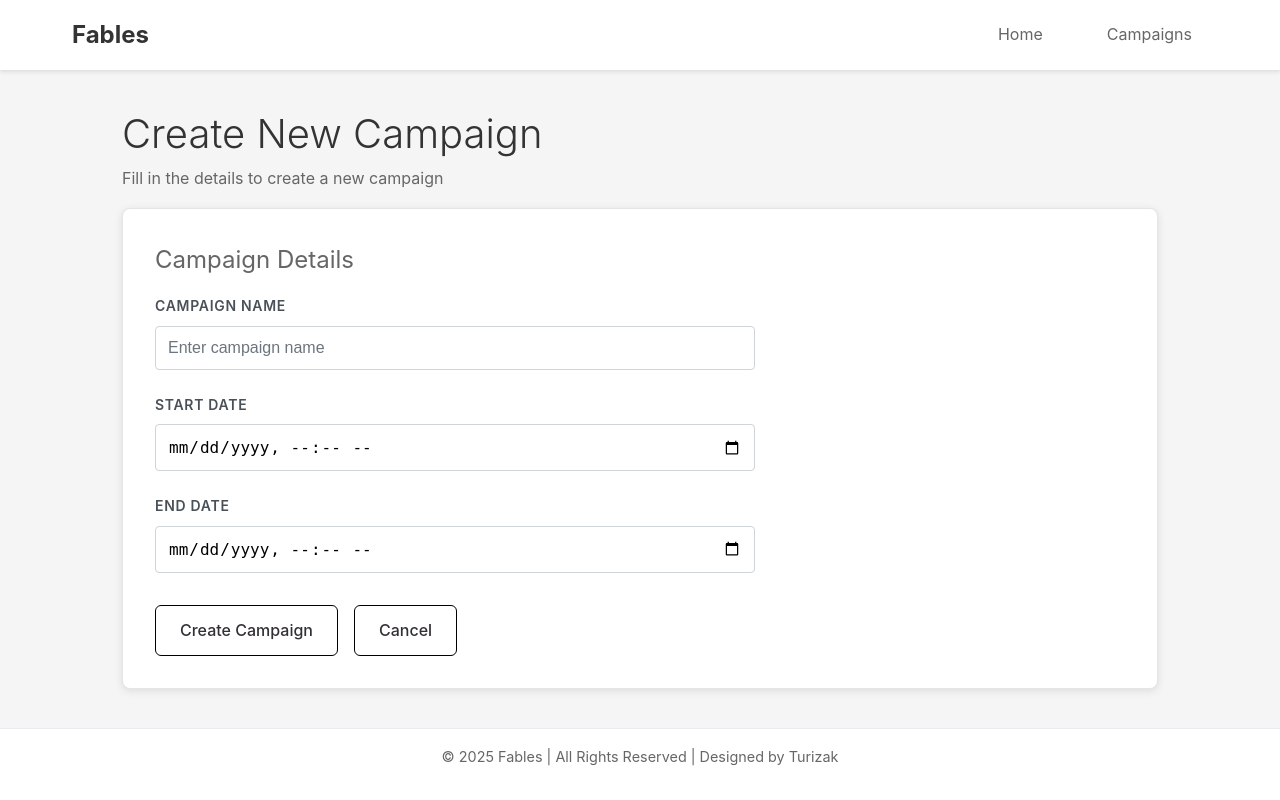
After one commit to Turizak/fables, a Django app: page /campaigns/create/ in a window 1280 px wide. The commit adds this page. Run offline with Django 5.2, Linux system fonts and the light colour scheme.

Commit message:
create campaign form
format

add dev docker configs so .venv doesnt get overwritten

readme

```diff
--- a/campaigns/urls.py
+++ b/campaigns/urls.py
@@ -3,4 +3,5 @@ from . import views
 
 urlpatterns = [
     path("", views.campaigns, name="campaigns"),
+    path("create/", views.create_campaign, name="create_campaign"),
 ]
--- a/campaigns/views.py
+++ b/campaigns/views.py
@@ -1,4 +1,5 @@
-from django.shortcuts import render
+from django.shortcuts import render, redirect
+from django.contrib import messages
 from datetime import datetime
 
 
@@ -41,3 +42,21 @@ def campaigns(request):
     ]
 
     return render(request, "campaigns/campaigns.html", {"campaigns": mock_campaigns})
+
+
+def create_campaign(request):
+    if request.method == "POST":
+        name = request.POST.get("name")
+        start_date = request.POST.get("start_date")
+        # end_date = request.POST.get("end_date")
+
+        if not name or not start_date:
+            messages.error(request, "Campaign name and start date are required.")
+            return render(request, "campaigns/create_campaign.html")
+
+        # TODO: Save campaign to database when models are implemented
+        # For now, just show success message and redirect
+        messages.success(request, f"Campaign '{name}' created successfully!")
+        return redirect("campaigns")
+
+    return render(request, "campaigns/create_campaign.html")
--- a/static/css/base.css
+++ b/static/css/base.css
@@ -3,6 +3,39 @@
   margin: 0;
   padding: 0;
   box-sizing: border-box;
+}
+
+.btn {
+  display: inline-block;
+  padding: 0.75rem 1.5rem;
+  border-radius: 6px;
+  text-decoration: none;
+  font-weight: 500;
+  transition: all 0.2s ease;
+  border: 1px solid #000;
+}
+
+.btn-primary {
+  background-color: white;
+  color: #322f35;
+}
+
+.btn-primary:hover {
+  background-color: #f8f9fa;
+  transform: translateY(-2px);
+}
+
+.btn-secondary {
+  background-color: transparent;
+  color: white;
+  border-color: white;
+}
+
+.btn-secondary:hover {
+  background-color: white;
+  color: #322f35;
+  transform: translateY(-2px);
+  border-color: #000;
 }
 
 body {
@@ -103,7 +136,7 @@ body {
 /* Main content */
 .main-content {
   flex: 1;
-  max-width: 1200px;
+  max-width: 1100px;
   margin: 0 auto;
   padding: 2rem;
   width: 100%;
--- a/static/css/campaigns.css
+++ b/static/css/campaigns.css
@@ -6,6 +6,17 @@
   border: 1px solid rgba(0, 0, 0, 0.1);
   box-shadow: 0 2px 8px rgba(0, 0, 0, 0.1);
   margin-top: 1rem;
+}
+
+.campaigns-header {
+  display: flex;
+  justify-content: space-between;
+  align-items: center;
+  margin-bottom: 1rem;
+}
+
+.campaigns-header h2 {
+  margin: 0;
 }
 
 .campaigns-table {
@@ -50,6 +61,56 @@
   margin: 0;
 }
 
+/* Campaign form styles */
+.campaign-form {
+  max-width: 600px;
+  margin-top: 1rem;
+}
+
+.form-group {
+  margin-bottom: 1.5rem;
+}
+
+.form-group label {
+  display: block;
+  margin-bottom: 0.5rem;
+  font-weight: 600;
+  color: #495057;
+  font-size: 0.875rem;
+  text-transform: uppercase;
+  letter-spacing: 0.05em;
+}
+
+.form-group input {
+  width: 100%;
+  padding: 0.75rem;
+  border: 1px solid #ced4da;
+  border-radius: 4px;
+  font-size: 1rem;
+  transition: border-color 0.15s ease-in-out, box-shadow 0.15s ease-in-out;
+}
+
+.form-group input:focus {
+  outline: none;
+  border-color: #007bff;
+  box-shadow: 0 0 0 0.2rem rgba(0, 123, 255, 0.25);
+}
+
+.form-group input::placeholder {
+  color: #6c757d;
+}
+
+.form-actions {
+  display: flex;
+  gap: 1rem;
+  margin-top: 2rem;
+}
+
+button.btn {
+  font-family: inherit;
+  font-size: inherit;
+}
+
 /* Responsive table */
 @media (max-width: 768px) {
   .campaigns-container {
@@ -73,4 +134,22 @@
   .campaigns-table td:nth-child(5) {
     display: none;
   }
+
+  .form-actions {
+    flex-direction: column;
+  }
+
+  .btn {
+    width: 100%;
+  }
+
+  .campaigns-header {
+    flex-direction: column;
+    gap: 1rem;
+    align-items: stretch;
+  }
+
+  .campaigns-header .btn {
+    width: 100%;
+  }
 }
--- a/templates/base.html
+++ b/templates/base.html
@@ -37,7 +37,7 @@
 
     <footer class="main-footer">
       <div class="footer-container">
-        <p>&copy; 2025 Fables | All Rights Reserved | Designed by <a href="https://github.com/Turizak"
+        <p>&copy; 2025 Fables | All Rights Reserved | Designed by <a target="_blank" href="https://github.com/Turizak"
             >Turizak</a
           ></p>
       </div>
--- /dev/null
+++ b/templates/campaigns/create_campaign.html
@@ -0,0 +1,43 @@
+{% extends 'base.html' %}
+{% load static %}
+
+{% block title %}Create Campaign - Fables{% endblock %}
+
+{% block extra_css %}
+<link rel="stylesheet" href="{% static 'css/campaigns.css' %}" />
+{% endblock %}
+
+{% block content %}
+<h1>Create New Campaign</h1>
+<p>Fill in the details to create a new campaign</p>
+
+<div class="campaigns-container">
+  <div class="campaigns-header">
+    <h2>Campaign Details</h2>
+  </div>
+
+  <form method="post" class="campaign-form">
+    {% csrf_token %}
+
+    <div class="form-group">
+      <label for="name">Campaign Name</label>
+      <input type="text" id="name" name="name" required maxlength="200" placeholder="Enter campaign name">
+    </div>
+
+    <div class="form-group">
+      <label for="start_date">Start Date</label>
+      <input type="datetime-local" id="start_date" name="start_date" required>
+    </div>
+
+    <div class="form-group">
+      <label for="end_date">End Date</label>
+      <input type="datetime-local" id="end_date" name="end_date" placeholder="Leave empty for ongoing campaign">
+    </div>
+
+    <div class="form-actions">
+      <button type="submit" class="btn btn-primary">Create Campaign</button>
+      <a href="{% url 'campaigns' %}" class="btn btn-primary">Cancel</a>
+    </div>
+  </form>
+</div>
+{% endblock %}
--- a/templates/home/home.html
+++ b/templates/home/home.html
@@ -14,7 +14,7 @@
 
   <div class="action-buttons">
     <a href="{% url 'campaigns' %}" class="btn btn-primary">View Campaigns</a>
-    <a href="#" class="btn btn-secondary">Create New Campaign</a>
+    <a href="{% url 'create_campaign' %}" class="btn btn-secondary">Create New Campaign</a>
   </div>
 </div>
 {% endblock %}
```
Also changed, not shown: docker-compose.dev.yml (added, +81 -0 lines), docker-compose.yml (renamed from compose.yaml, +17 -11 lines), static/css/home.css (+1 -32 lines), templates/campaigns/campaigns.html (+15 -6 lines), README.md, 2 other files.
